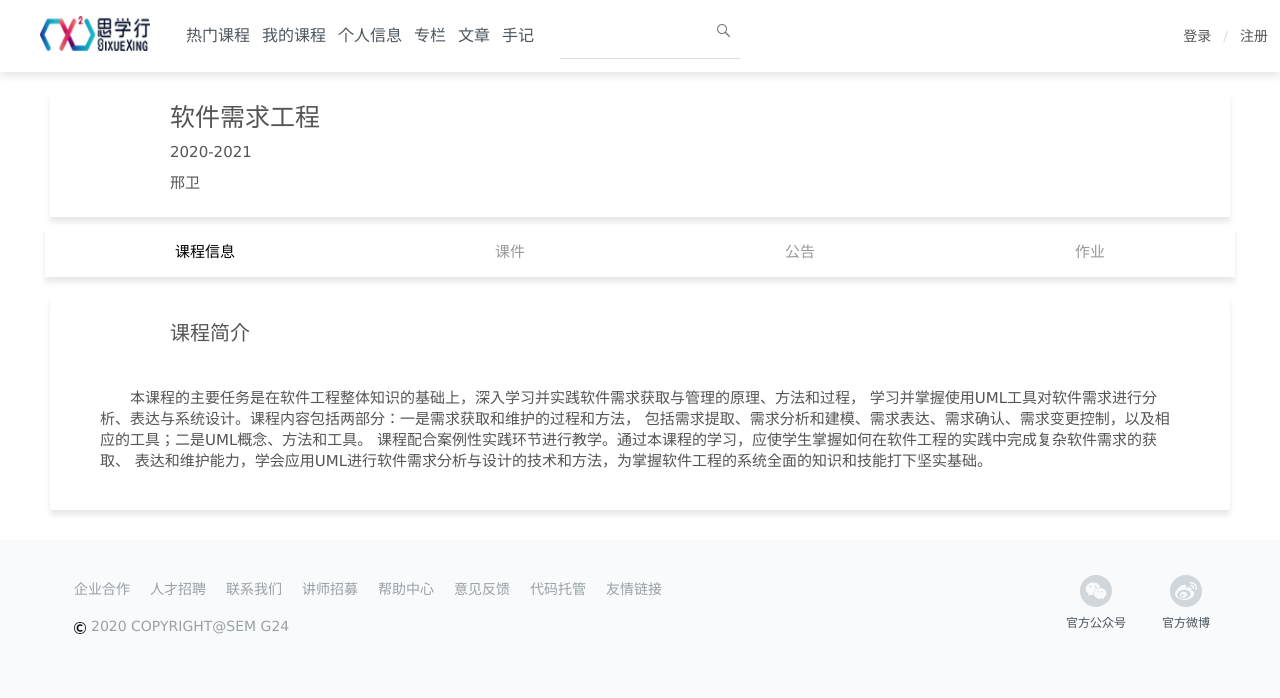
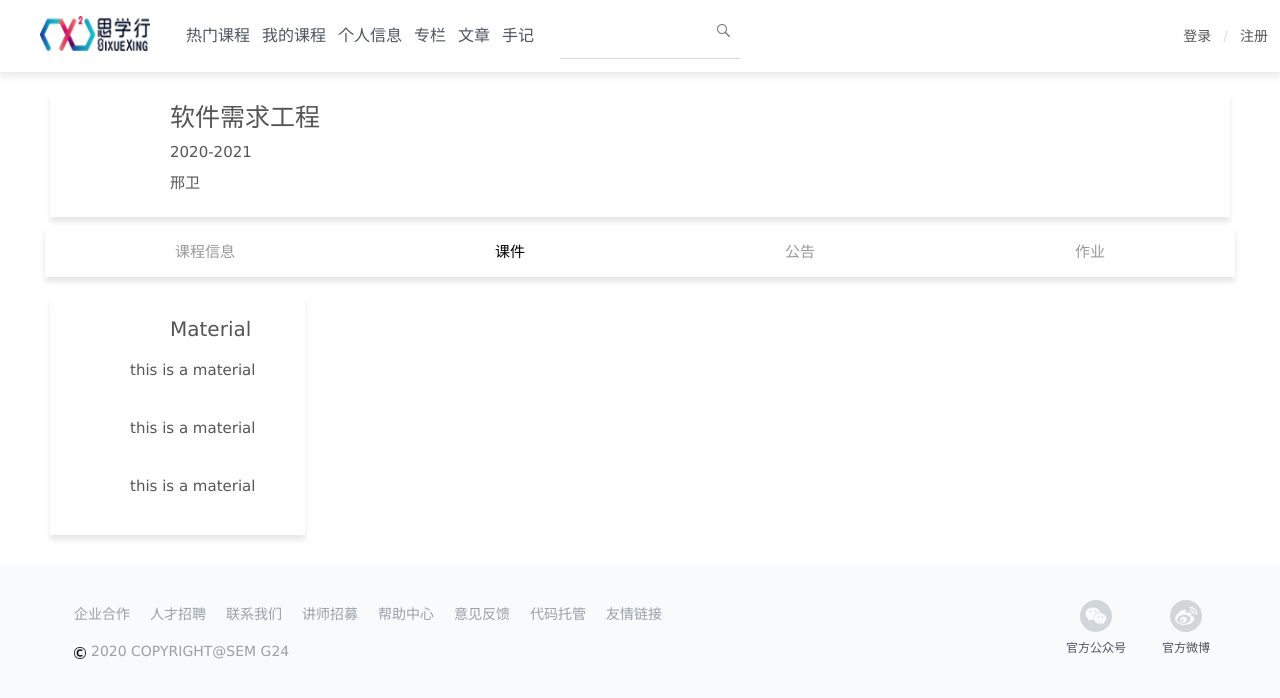
Before and after one commit to LBruyne/university-teaching-platform, a React app in the folder frontend/: page /user/course in a window 1280 px wide. Both pictures are taken after a click on the item "课件". Shown: the top 698 px of the page. Built offline with nearby package versions, Linux system fonts and the light colour scheme.

Commit message:
course page update 2020/12/20 19:09

```diff
--- a/frontend/src/pages/course/index.jsx
+++ b/frontend/src/pages/course/index.jsx
@@ -1,62 +1,124 @@
 import React from 'react';
 
-const CoursePage = () => {
+class CoursePage extends React.Component{
+    constructor(props) {
+        super(props);
+
+        this.INFO = 0;
+        this.MATERIAL = 1;
+        this.NOTICE = 2;
+        this.ASSIGNMENT = 3;
+
+        this.state = {
+            contentFlag: this.INFO
+        }
+    }
+    set_flag(flag){
+        this.setState({
+            contentFlag: flag
+        })
+    }
+    render(){
         const style = {
             textAlign: "center",
             align: "center"
         }
-    var course = {
+        let course = {
             name: "软件需求工程",
             time: "2020-2021",
             instructor: "邢卫",
+            // eslint-disable-next-line no-multi-str
             info: "本课程的主要任务是在软件工程整体知识的基础上，深入学习并实践软件需求获取与管理的原理、方法和过程，\
         学习并掌握使用UML工具对软件需求进行分析、表达与系统设计。课程内容包括两部分：一是需求获取和维护的过程和方法，\
         包括需求提取、需求分析和建模、需求表达、需求确认、需求变更控制，以及相应的工具；二是UML概念、方法和工具。\
         课程配合案例性实践环节进行教学。通过本课程的学习，应使学生掌握如何在软件工程的实践中完成复杂软件需求的获取、\
-        表达和维护能力，学会应用UML进行软件需求分析与设计的技术和方法，为掌握软件工程的系统全面的知识和技能打下坚实基础。"
+        表达和维护能力，学会应用UML进行软件需求分析与设计的技术和方法，为掌握软件工程的系统全面的知识和技能打下坚实基础。",
+            mtrl: [
+                "this is a material",
+                "this is a material",
+                "this is a material",
+            ],
+            ntic: [
+                "this is a notice",
+                "this is a notice",
+                "this is a notice",
+                "this is a notice",
+            ],
+            asgn: [
+                "this is a assignment",
+                "this is a assignment",
+                "this is a assignment",
+                "this is a assignment",
+                "this is a assignment",
+            ]
         }
-    const INFO = 0
-    const MATERIAL = 1
-    const NOTICE = 2
-    const ASSIGNMENT = 3
-    var contentFlag = 0
+
+        // let contentFlag = 0;
 
         let info = () => {
-        return (<div class="cp-content-text">{course.info}</div>)
+            return (
+                <div>
+                    <div className="cp-content-title">课程简介</div>
+                    <div className="cp-content-text">{course.info}</div>
+                </div>
+            )
         }
 
         let material = () => {
-        return (<div class="cp-content-text">{course.info}</div>)
+            let elems = course.mtrl.map(
+                (e) => <div className="cp-content-text">{e}</div>
+            )
+            return (
+                <div>
+                    <div className="cp-content-title">Material</div>
+                    <div>{elems}</div>
+                </div>
+            )
         }
 
         let notice = () => {
-        return (<div class="cp-content-text">{course.info}</div>)
+            let elems = course.ntic.map(
+                (e) => <div className="cp-content-text">{e}</div>
+            )
+            return (
+                <div>
+                    <div className="cp-content-title">Notice</div>
+                    <div>{elems}</div>
+                </div>
+            )
         }
 
         let assignment = () => {
-        return (<div class="cp-content-text">{course.info}</div>)
+            let elems = course.asgn.map(
+                (e) => <div className="cp-content-text">{e}</div>
+            )
+            return (
+                <div>
+                    <div className="cp-content-title">Assignment</div>
+                    <div>{elems}</div>
+                </div>
+            )
         }
 
         let checkFlag = (flag) => {
-        if(flag == INFO)
+            if(flag === this.INFO)
                 return info()
-        else if(flag == MATERIAL)
+            else if(flag === this.MATERIAL)
                 return material()
-        else if(flag == NOTICE)
+            else if(flag === this.NOTICE)
                 return notice()
-        else if(flag == ASSIGNMENT)
+            else if(flag === this.ASSIGNMENT)
                 return assignment()
         }
 
         let getStyleByFlag = (flag) => {
-        if(flag == contentFlag)
+            if(flag === this.state.contentFlag)
                 return {
                     color: "#000000"
                 }
             else
                 return {}
         }
-
         return (
             <div class="coursepage" style={style}>
                 <div class="cp-header">
@@ -74,28 +136,54 @@ const CoursePage = () => {
                 </div>
                 <div class="cp-navigation">
                     <div class="cp-navigation-list">
-                    <li class="cp-navigation-infomation" style={getStyleByFlag(INFO)}>
+                        <li class="cp-navigation-infomation"
+                            style={getStyleByFlag(this.INFO)}
+                            onClick={()=>{
+                                this.setState({
+                                    contentFlag: this.INFO,
+                                })
+                            }}>
                             课程信息
                         </li>
-                    <li class="cp-navigation-material" style={getStyleByFlag(MATERIAL)}>
+                        <li class="cp-navigation-material"
+                            style={getStyleByFlag(this.MATERIAL)}
+                            onClick={()=>{
+                                // alert("hello");
+                                this.setState({
+                                    contentFlag: this.MATERIAL,
+                                })
+                            }}>
                             课件
                         </li>
-                    <li class="cp-navigation-notice" style={getStyleByFlag(NOTICE)}>
+                        <li class="cp-navigation-notice"
+                            style={getStyleByFlag(this.NOTICE)}
+                            onClick={()=>{
+                                this.setState({
+                                    contentFlag: this.NOTICE,
+                                })
+                            }}>
                             公告
                         </li>
-                    <li class="cp-navigation-assignment" style={getStyleByFlag(ASSIGNMENT)}>
+                        <li class="cp-navigation-assignment"
+                            style={getStyleByFlag(this.ASSIGNMENT)}
+                            onClick={()=>{
+                                this.setState({
+                                    contentFlag: this.ASSIGNMENT,
+                                })
+                            }}>
                             作业
                         </li>
                     </div>
                 </div>
-            <div class="cp-content">
-                <div class="cp-content-info">
-                    <div class="cp-content-title">课程简介</div>
-                    {checkFlag(contentFlag)}
+
+                <div className="cp-content">
+                    <div className="cp-content-info">
+                        {checkFlag(this.state.contentFlag)}
                     </div>
                 </div>
             </div>
         )
-};
+    }
+}
 
-export default CoursePage
+export default CoursePage;
```
Lines whose indentation alone changed are shown as unchanged.
